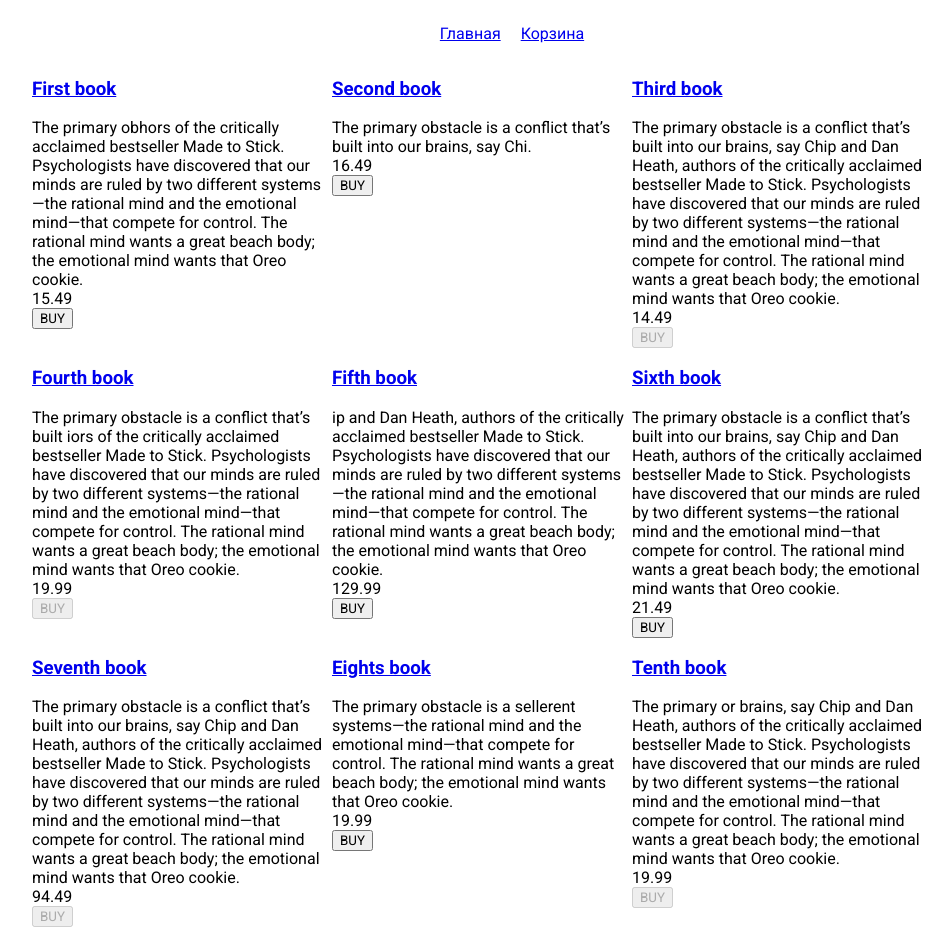
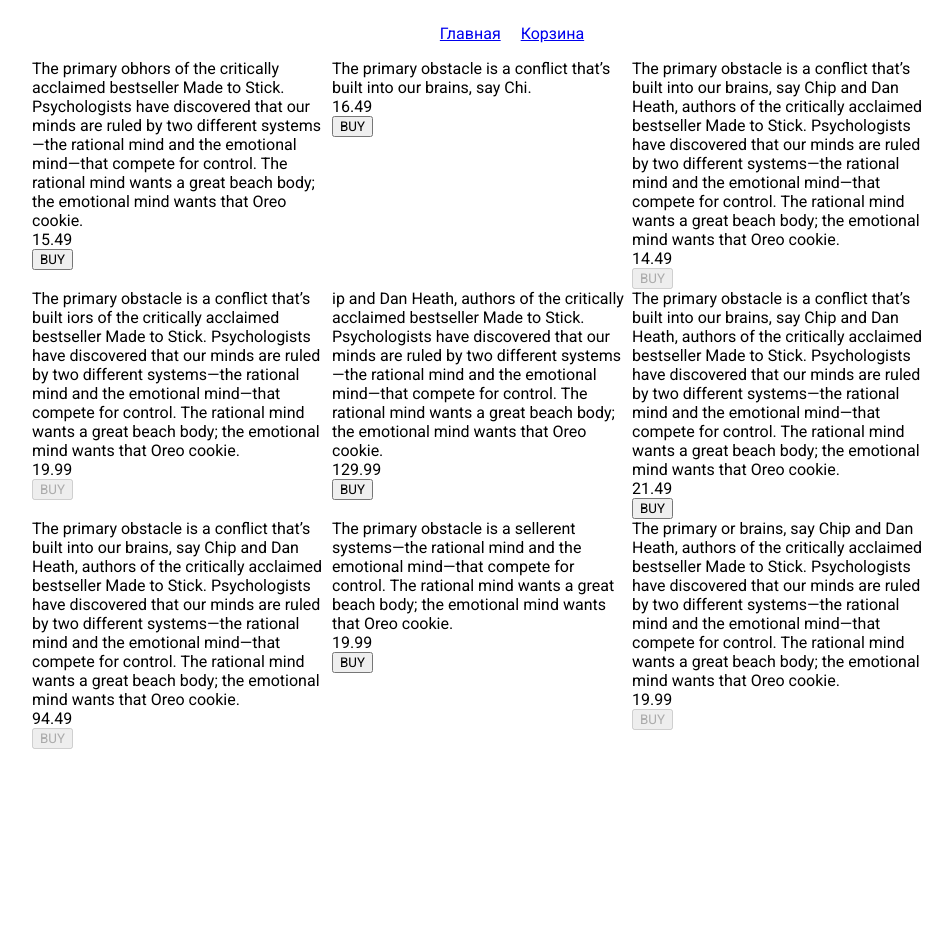
Before and after one commit to yurakuzmich/book-shop, an Angular app: page / in a window 1280 px wide. Shown: the whole page, without its empty margins (158-1110 px from the left). After the commit the page ends 800 px from the top, so only its background shows below. Built offline with nearby package versions, Linux system fonts and the light colour scheme.

Commit message:
feat: add cart module

```diff
--- a/src/app/app-routing.module.ts
+++ b/src/app/app-routing.module.ts
@@ -1,10 +1,17 @@
 import { NgModule } from '@angular/core';
 import { Routes, RouterModule } from '@angular/router';
+import { BookComponent } from './components/book/book.component';
+import { BooksListComponent } from './components/books-list/books-list.component';
 
-const routes: Routes = [];
+const routes: Routes = [
+  { path: '', component: BooksListComponent },
+  // { path: 'cart', loadChildren: './components/cart/cart.module#CartModule' },
+  { path: 'cart', loadChildren: () => import('./components/cart/cart.module').then(m => m.CartModule) },
+  { path: 'book', component: BookComponent },
+];
 
 @NgModule({
   imports: [RouterModule.forRoot(routes)],
-  exports: [RouterModule]
+  exports: [RouterModule],
 })
-export class AppRoutingModule { }
+export class AppRoutingModule {}
--- a/src/app/components/books-list/books-list.component.html
+++ b/src/app/components/books-list/books-list.component.html
@@ -1,6 +1,6 @@
 <div class="books">
     <div class="books__card" *ngFor="let book of booksList">
-        <h3><a routerLink="/book">{{ book.name }}</a></h3>
+
         <div>{{ book.description }}</div>
         <div>{{ book.price }}</div>
         <div>
```
Also changed, not shown: src/app/app.module.ts (+1 -11 lines), src/app/components/cart/cart.module.ts (added, +23 -0 lines).
